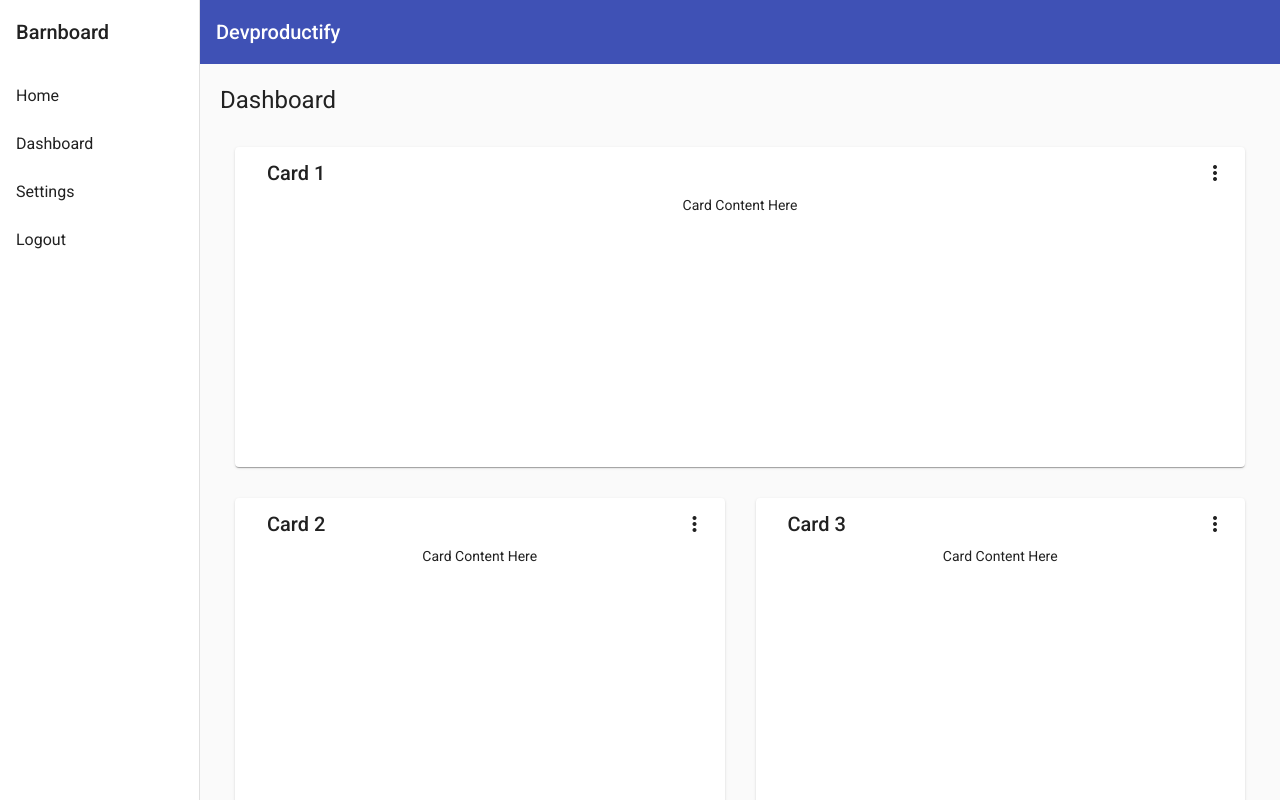
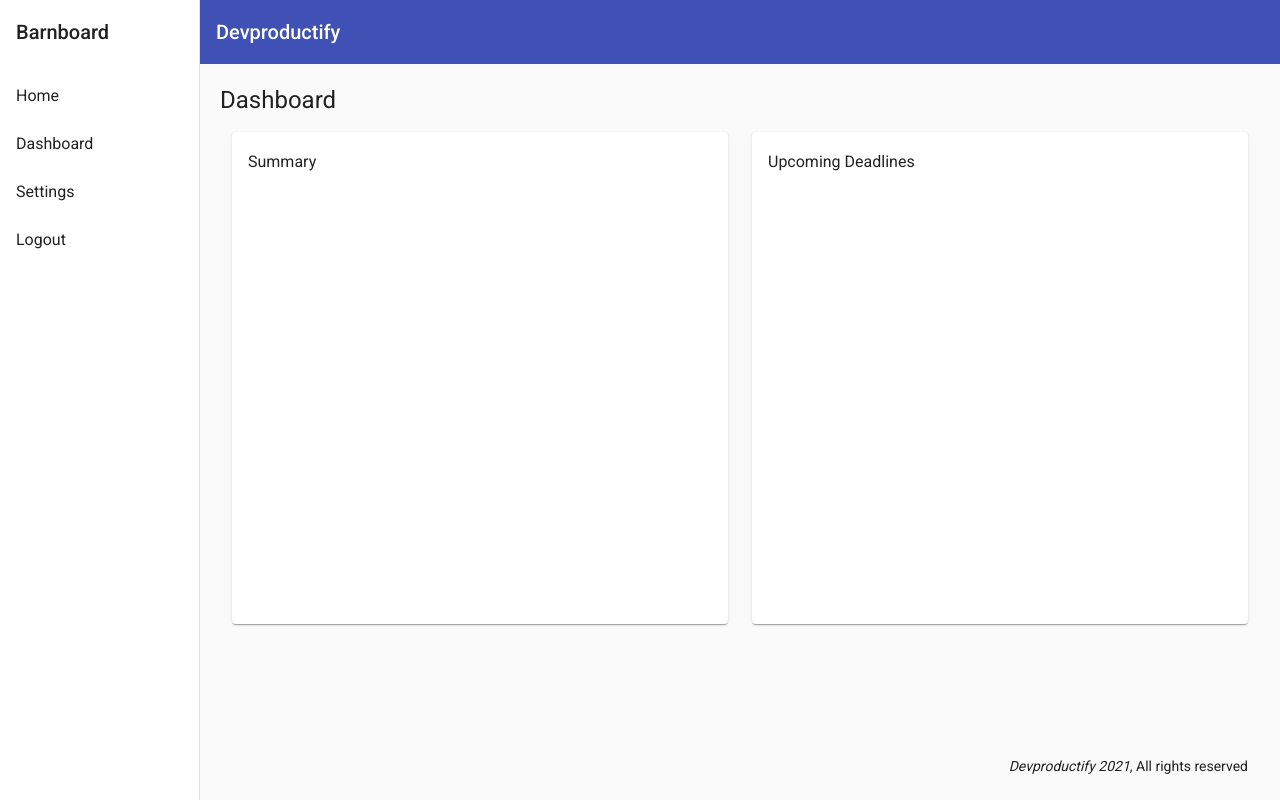
Before and after one commit to Accelerator-One/barn-board, an Angular app: page /home in a window 1280 px wide. Built offline with nearby package versions, Linux system fonts and the light colour scheme.

Commit message:
build: work started on dashboard layout

```diff
--- a/src/app/home/home.component.html
+++ b/src/app/home/home.component.html
@@ -1,24 +1,22 @@
-<div class="grid-container">
+<div class="grid-container h-100">
   <h1 class="mat-h1">Dashboard</h1>
-  <mat-grid-list cols="2" rowHeight="350px">
-    <mat-grid-tile *ngFor="let card of cards | async" [colspan]="card.cols" [rowspan]="card.rows">
-      <mat-card class="dashboard-card">
-        <mat-card-header>
-          <mat-card-title>
-            {{card.title}}
-            <button mat-icon-button class="more-button" [matMenuTriggerFor]="menu" aria-label="Toggle menu">
-              <mat-icon>more_vert</mat-icon>
-            </button>
-            <mat-menu #menu="matMenu" xPosition="before">
-              <button mat-menu-item>Expand</button>
-              <button mat-menu-item>Remove</button>
-            </mat-menu>
-          </mat-card-title>
-        </mat-card-header>
-        <mat-card-content class="dashboard-card-content">
-          <div>Card Content Here</div>
-        </mat-card-content>
+
+  <div class='row h-100'>
+
+    <div class='col s12 m6 home-card'>
+      <mat-card>
+        <h3>Summary</h3>
       </mat-card>
-    </mat-grid-tile>
-  </mat-grid-list>
+    </div>
+
+    <div class='col s12 m6 home-card'>
+      <mat-card>
+        <h3>Upcoming Deadlines</h3>
+      </mat-card>
+    </div>
+
+  </div>
+
 </div>
+
+<p class="footer-content"> <em>Devproductify 2021</em>, All rights reserved </p>
--- a/src/app/home/home.component.scss
+++ b/src/app/home/home.component.scss
@@ -1,21 +1,34 @@
+@import '../materialize/materialize-src/sass/materialize.scss';
+
 .grid-container {
   margin: 20px;
+  margin-bottom: 0px;
 }
 
-.dashboard-card {
-  position: absolute;
-  top: 15px;
-  left: 15px;
-  right: 15px;
-  bottom: 15px;
+:host {
+  width: auto;
+  height: calc(100% - 64px);
 }
 
-.more-button {
-  position: absolute;
-  top: 5px;
-  right: 10px;
+.h-100 {
+  height: calc(100% - 64px);
 }
 
-.dashboard-card-content {
-  text-align: center;
+.max-h {
+  height: max-content;
 }
+
+.mat-card ::ng-deep {
+  height: 84%;
+}
+
+.home-card ::ng-deep {
+  height: 90%;
+  padding-bottom: 24px;
+}
+
+.footer-content {
+  margin-top: 0px;
+  text-align: right;
+  margin-right: 32px;
+}
--- a/src/app/home/home.component.ts
+++ b/src/app/home/home.component.ts
@@ -1,6 +1,4 @@
 import { Component } from '@angular/core';
-import { map } from 'rxjs/operators';
-import { Breakpoints, BreakpointObserver } from '@angular/cdk/layout';
 
 @Component({
   selector: 'app-home',
@@ -8,26 +6,5 @@ import { Breakpoints, BreakpointObserver } from '@angular/cdk/layout';
   styleUrls: ['./home.component.scss']
 })
 export class HomeComponent {
-  /** Based on the screen size, switch from standard to one column per row */
-  cards = this.breakpointObserver.observe(Breakpoints.Handset).pipe(
-    map(({ matches }) => {
-      if (matches) {
-        return [
-          { title: 'Card 1', cols: 1, rows: 1 },
-          { title: 'Card 2', cols: 1, rows: 1 },
-          { title: 'Card 3', cols: 1, rows: 1 },
-          { title: 'Card 4', cols: 1, rows: 1 }
-        ];
-      }
-
-      return [
-        { title: 'Card 1', cols: 2, rows: 1 },
-        { title: 'Card 2', cols: 1, rows: 1 },
-        { title: 'Card 3', cols: 1, rows: 2 },
-        { title: 'Card 4', cols: 1, rows: 1 }
-      ];
-    })
-  );
-
-  constructor(private breakpointObserver: BreakpointObserver) {}
+  constructor() {}
 }
```
